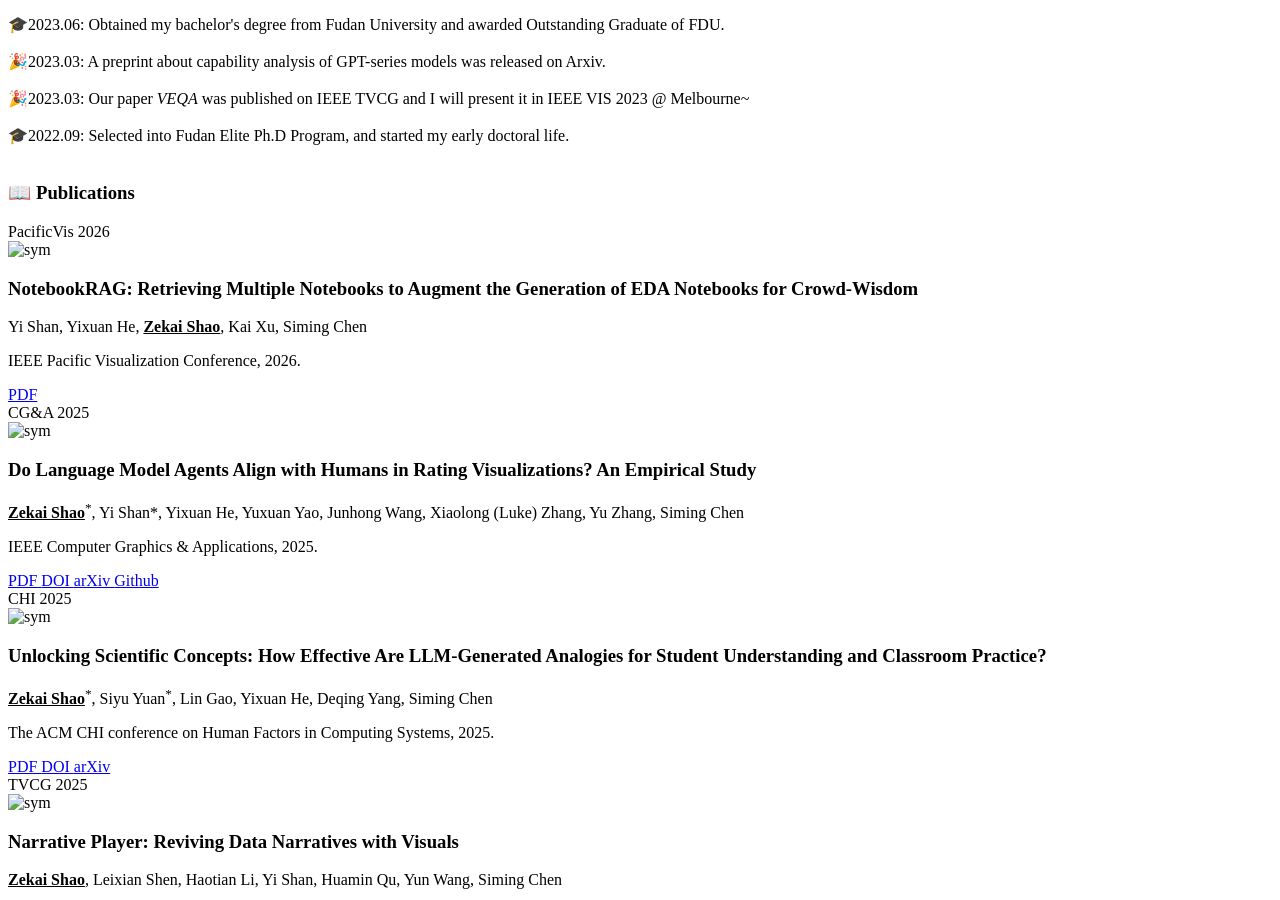
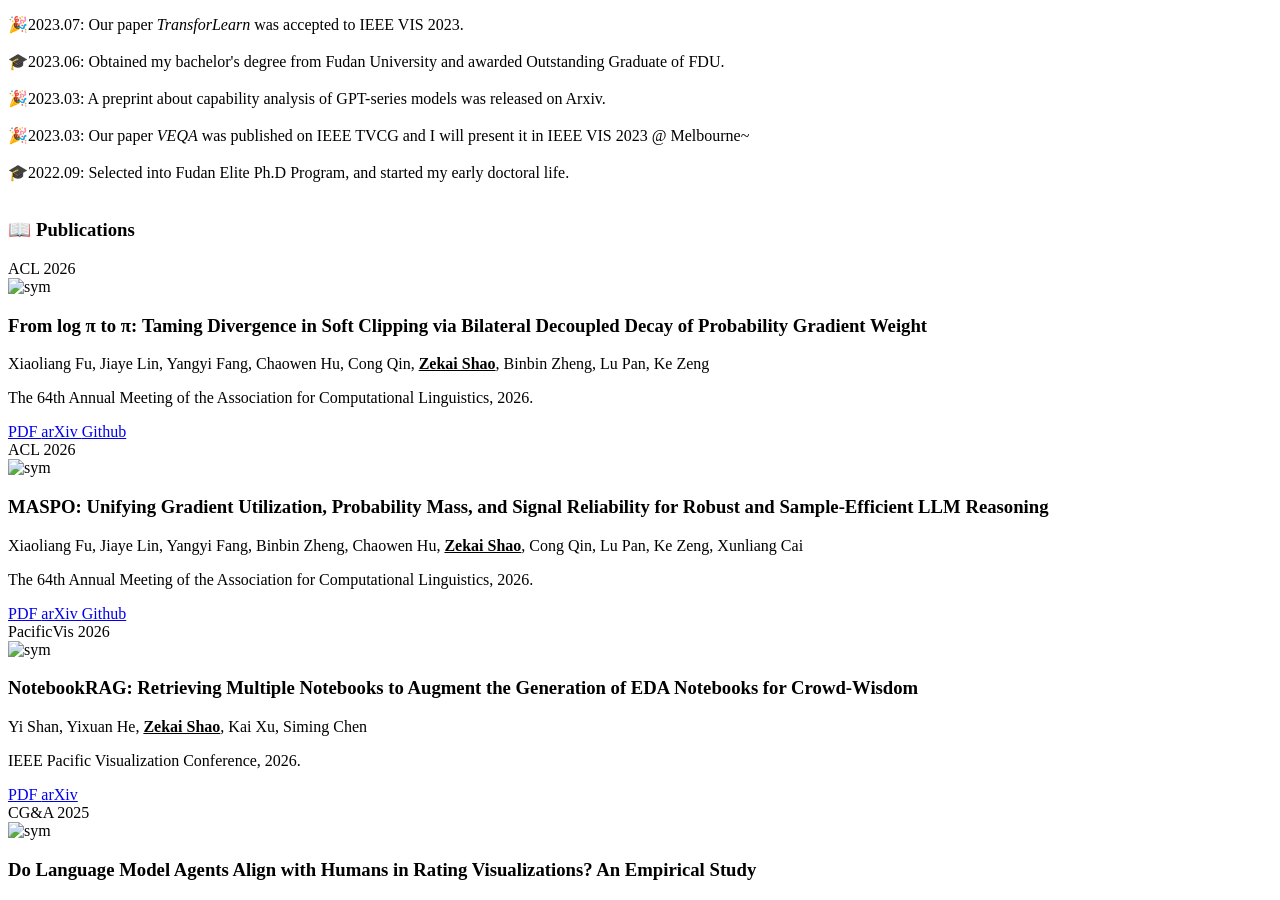
Before and after one commit to ZekaiShao25/ZekaiShao25.github.io, a Jekyll site: the page built from _pages/include/pub.md, in a window 1280 px wide and 900 px high, scrolled down 1104 px. Built offline with Jekyll 4.4.1, drawn with Linux system fonts in a browser that asks for light colours; our own code applies the rules of GitHub Pages for plain Markdown files; some of the changed text lies outside the part shown.

Commit message:
update research interest and two acl26 papers

```diff
--- a/_includes/sidebar.html
+++ b/_includes/sidebar.html
@@ -15,6 +15,8 @@
 <hr/>
 <b> RECENT NEWS</b> <br><br>
 <div class="news">
+🎉2026.04: Two papers, <i>DGPO</i> and <i>MASPO</i>, on RLVR was accepted to ACL 2026.<br><br>
+
 🎉2026.01: Our paper <i>NotebookRAG</i> was accepted to IEEE PacificVis 2026.<br><br>
 
 🎤2025.12: Presented our paper about <i>Human-LLM Alignment in Visualization Rating</i> in ACM SIGGRAPH Asia 2025 (IEEE CG&A Workshop) @ Hong Kong.<br><br>
--- a/_pages/include/pub.md
+++ b/_pages/include/pub.md
@@ -1,4 +1,57 @@
 # 📖 Publications
+<!-- ACL 26 DGPO-->
+<div class='paper-box'><div class='paper-box-image'><div><div class="badge">ACL 2026</div><img src='images/paper/dgpo.jpg' alt="sym" width="100%"></div></div>
+<div class='paper-box-text' markdown="1">
+
+### From log π to π: Taming Divergence in Soft Clipping via Bilateral Decoupled Decay of Probability Gradient Weight
+
+Xiaoliang Fu, Jiaye Lin, Yangyi Fang, Chaowen Hu, Cong Qin, **<u>Zekai Shao</u>**, Binbin Zheng, Lu Pan, Ke Zeng
+
+The 64th Annual Meeting of the Association for Computational Linguistics, 2026.
+
+<div class="extra-links">
+    <a class="_blank" href="./pdf/dgpo.pdf" >
+        <i class="fas fa-newspaper" aria-hidden="true"></i> PDF
+    </a>
+    <!-- <a class="_blank" href="https://doi.org/10.1109/MCG.2025.3586461">
+        <i class="ai ai-doi ai-1x" aria-hidden="true"></i> DOI
+    </a> -->
+    <a class="_blank" href="https://arxiv.org/abs/2603.14389">
+        <i class="ai ai-arxiv ai-1x" aria-hidden="true"></i> arXiv
+    </a>
+    <a class="_blank" href="https://github.com/VenomRose-Juri/DGPO-RL">
+        <i class="fab fa-github" aria-hidden="true"></i> Github
+    </a>
+</div>
+</div>
+</div>
+
+<!-- ACL 26 MASPO-->
+<div class='paper-box'><div class='paper-box-image'><div><div class="badge">ACL 2026</div><img src='images/paper/maspo.jpg' alt="sym" width="100%"></div></div>
+<div class='paper-box-text' markdown="1">
+
+### MASPO: Unifying Gradient Utilization, Probability Mass, and Signal Reliability for Robust and Sample-Efficient LLM Reasoning
+
+Xiaoliang Fu, Jiaye Lin, Yangyi Fang, Binbin Zheng, Chaowen Hu, **<u>Zekai Shao</u>**, Cong Qin, Lu Pan, Ke Zeng, Xunliang Cai
+
+The 64th Annual Meeting of the Association for Computational Linguistics, 2026.
+
+<div class="extra-links">
+    <a class="_blank" href="./pdf/maspo.pdf" >
+        <i class="fas fa-newspaper" aria-hidden="true"></i> PDF
+    </a>
+    <!-- <a class="_blank" href="https://doi.org/10.1109/MCG.2025.3586461">
+        <i class="ai ai-doi ai-1x" aria-hidden="true"></i> DOI
+    </a> -->
+    <a class="_blank" href="https://arxiv.org/abs/2602.17550">
+        <i class="ai ai-arxiv ai-1x" aria-hidden="true"></i> arXiv
+    </a>
+    <a class="_blank" href="https://github.com/VenomRose-Juri/MASPO-RL">
+        <i class="fab fa-github" aria-hidden="true"></i> Github
+    </a>
+</div>
+</div>
+</div>
 
 <!-- PVis 26 NotebookRAG-->
 <div class='paper-box'><div class='paper-box-image'><div><div class="badge">PacificVis 2026</div><img src='images/paper/notebookrag.png' alt="sym" width="100%"></div></div>
@@ -16,13 +69,10 @@ IEEE Pacific Visualization Conference, 2026.
     </a>
     <!-- <a class="_blank" href="https://doi.org/10.1109/MCG.2025.3586461">
         <i class="ai ai-doi ai-1x" aria-hidden="true"></i> DOI
-    </a>
-    <a class="_blank" href="https://arxiv.org/abs/2505.06702">
+    </a> -->
+    <a class="_blank" href="https://arxiv.org/abs/2602.17215">
         <i class="ai ai-arxiv ai-1x" aria-hidden="true"></i> arXiv
     </a>
-    <a class="_blank" href="https://github.com/ZekaiShao25/Agents-Ratings-in-VIS-Experiments">
-        <i class="fab fa-github" aria-hidden="true"></i> Github
-    </a> -->
 </div>
 </div>
 </div>
```
Also changed, not shown: _pages/include/intro.md (+1 -3 lines), images/paper/dgpo.jpg (added), images/paper/maspo.jpg (added), 2 other files.
